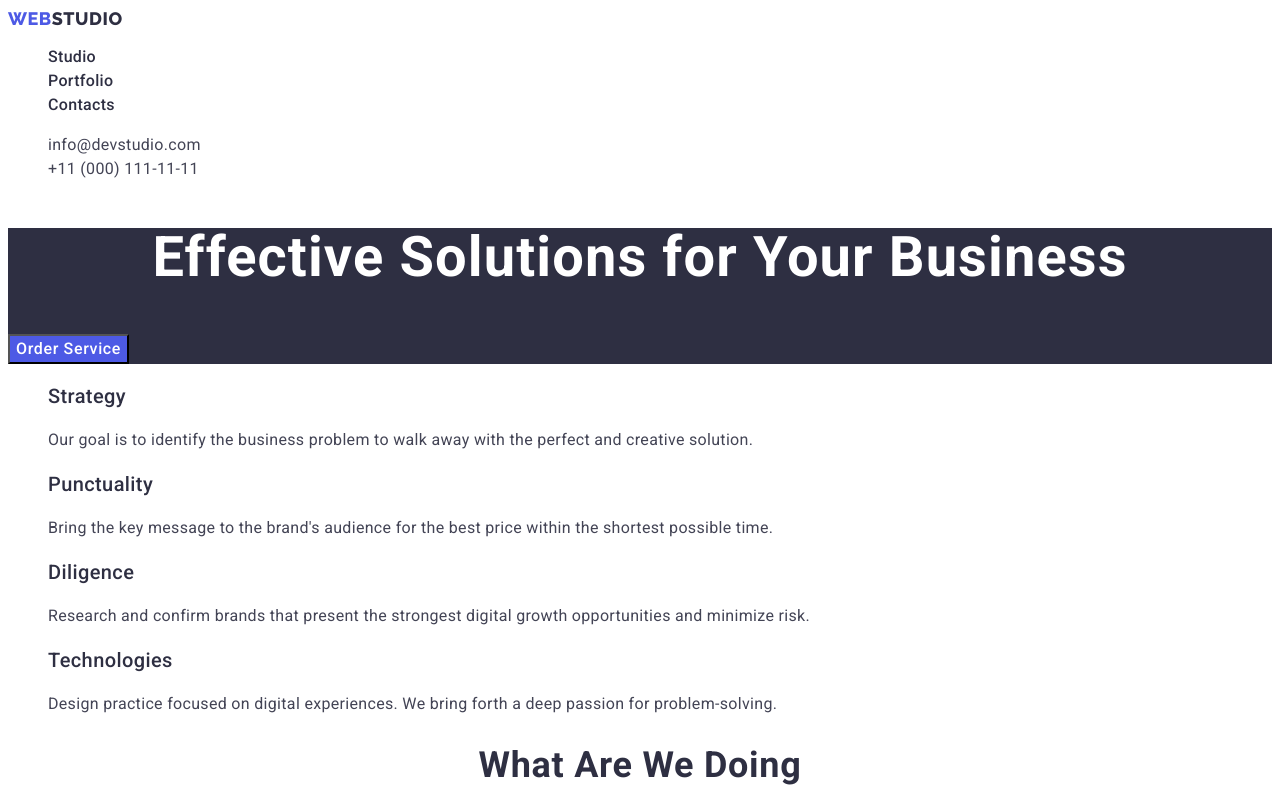
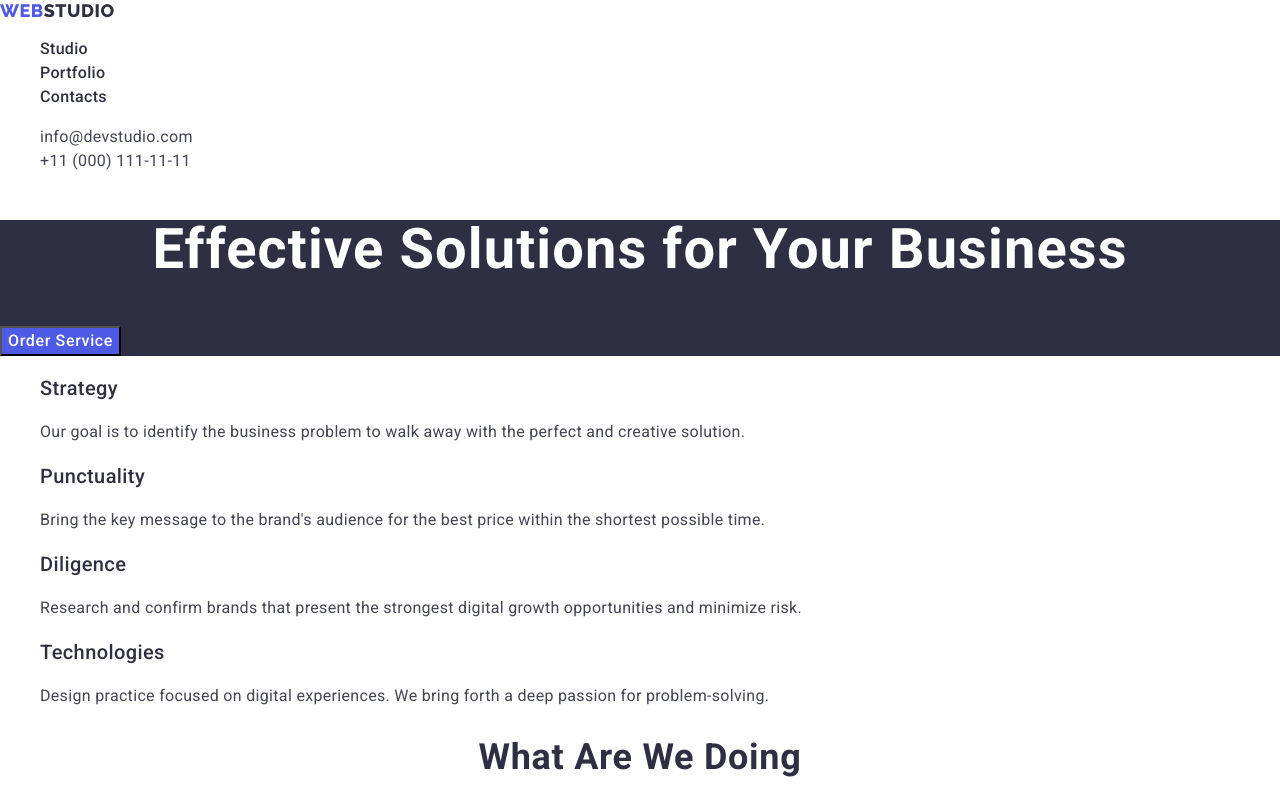
Before and after one commit to PNM24/goit-markup-hw-03, a plain HTML site: page index.html in a window 1280 px wide. Shown: the top 800 px of the page. Drawn offline with nearby package versions, Linux system fonts and the light colour scheme.

Commit message:
Update index.html

```diff
--- a/index.html
+++ b/index.html
@@ -7,15 +7,14 @@
 
     <link rel="preconnect" href="https://fonts.googleapis.com" />
     <link rel="preconnect" href="https://fonts.gstatic.com" crossorigin />
-    <link
-      href="https://fonts.googleapis.com/css2?family=Raleway:wght@800&family=Roboto:wght@400;500;700;900&display=swap"
-      rel="stylesheet"/>
+    <link href="https://fonts.googleapis.com/css2?family=Raleway:wght@800&family=Roboto:wght@400;500;700;900&display=swap" rel="stylesheet"/>
+    <link href=https://cdnjs.cloudflare.com/ajax/libs/modern-normalize/2.0.0/modern-normalize.min.css rel="stylesheet" />
 
     <link rel="stylesheet" href="./css/styles.css" />
   </head>
   <body>
     <!--Hero section-->
-    <header>
+    <header class="header-container">
       <!--Logo-->
       <nav>
         <a class="logo link" href="./index.html"
```
